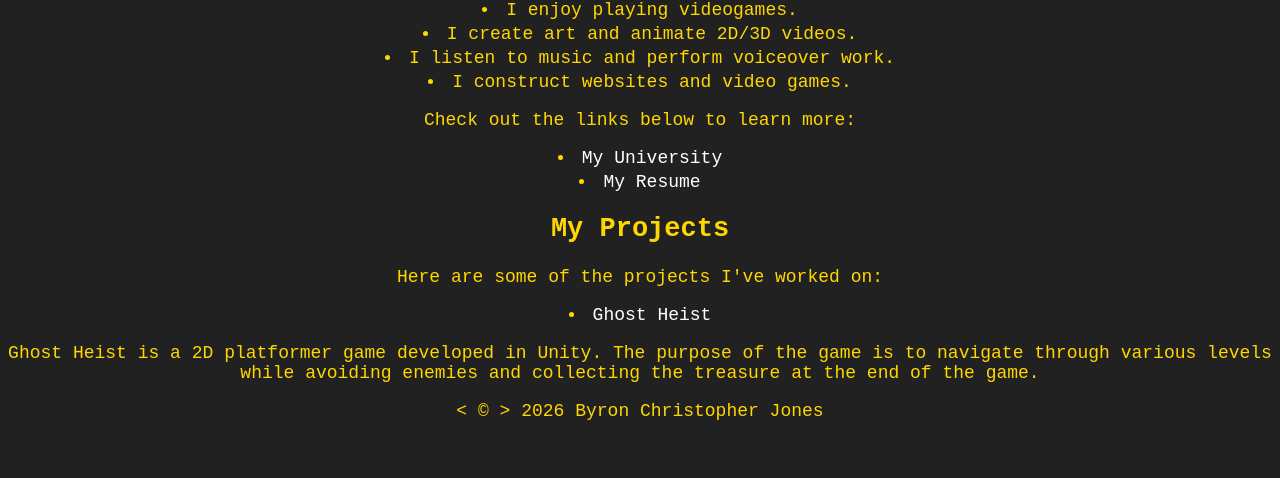
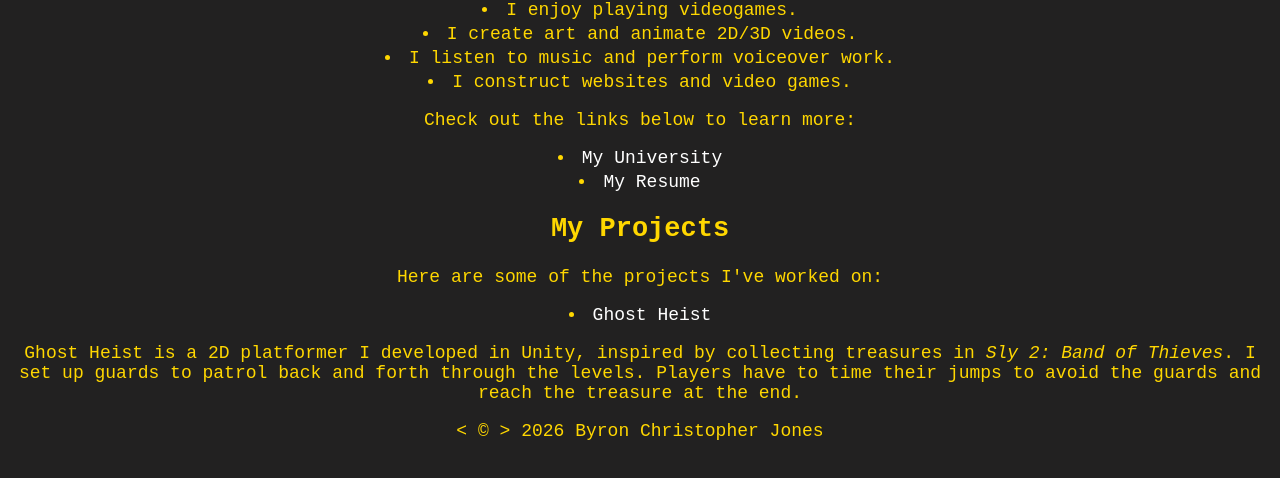
Before and after one commit to BBrumsey/portfolio-website, a plain HTML site: page index.html in a window 1280 px wide. Shown: the part 244-722 px from the top of the page. Drawn offline with Linux system fonts and the light colour scheme.

Commit message:
Update
- Gave the ghost heist link a proper update and description

```diff
--- a/index.html
+++ b/index.html
@@ -38,8 +38,9 @@
                 <h2>My Projects</h2>
                 <p>Here are some of the projects I've worked on:</p>
                 <ul>
-                    <li><a href="https://byron-jones.itch.io/ghost-heist" target="_blank">Ghost Heist</a></li>
-                    <p>Ghost Heist is a 2D platformer game developed in Unity. The purpose of the game is to navigate through various levels while avoiding enemies and collecting the treasure at the end of the game.</p>
+                    <li><a href="https://byron-jones.itch.io/ghost-heist" target="_blank">Ghost Heist</a>
+                    <p>Ghost Heist is a 2D platformer I developed in Unity, inspired by collecting treasures in <em>Sly 2: Band of Thieves</em>. I set up guards to patrol back and forth through the levels. Players have to time their jumps to avoid the guards and reach the treasure at the end.</p>
+</li>
                 </ul>
             </section>
         </main>
```
